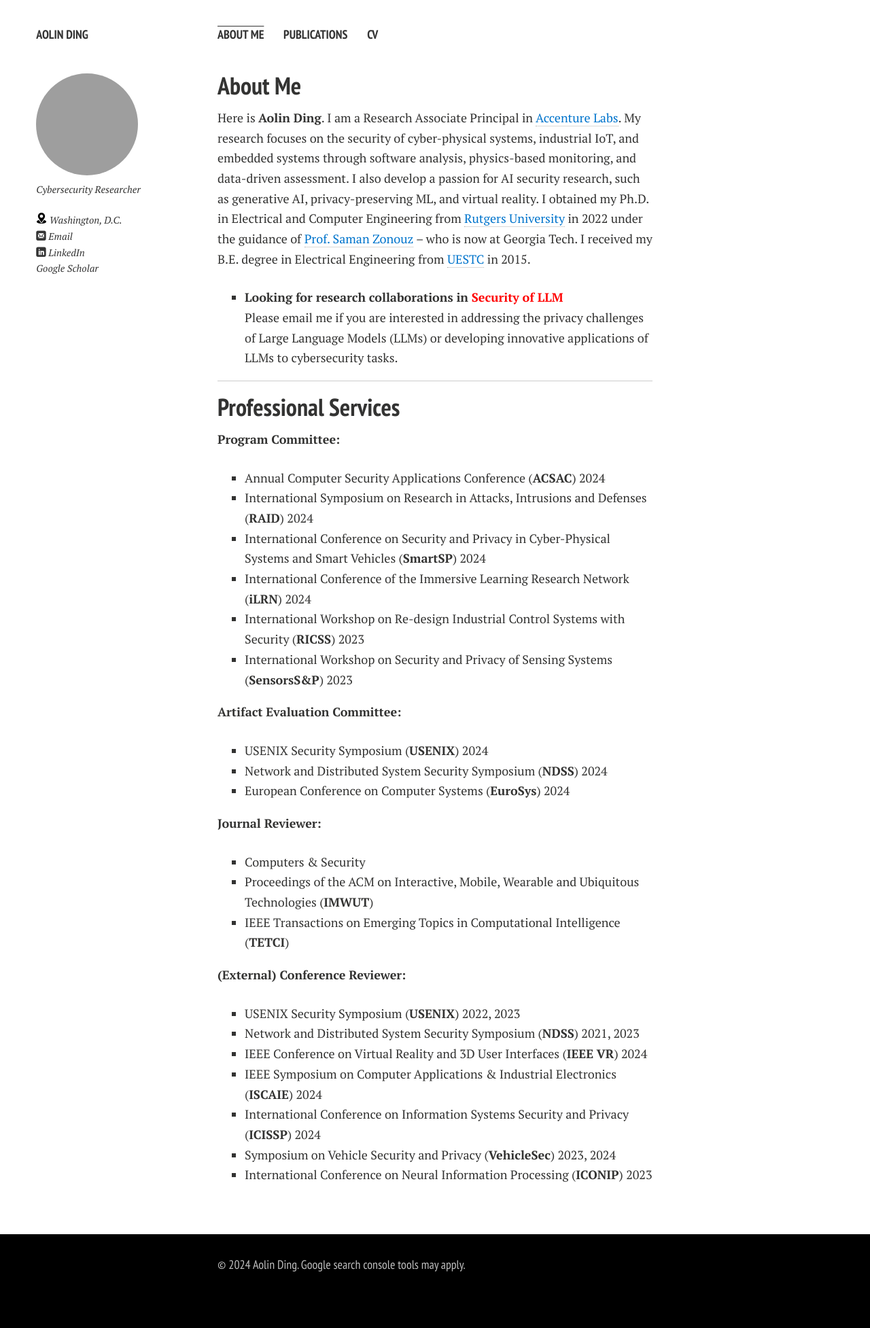
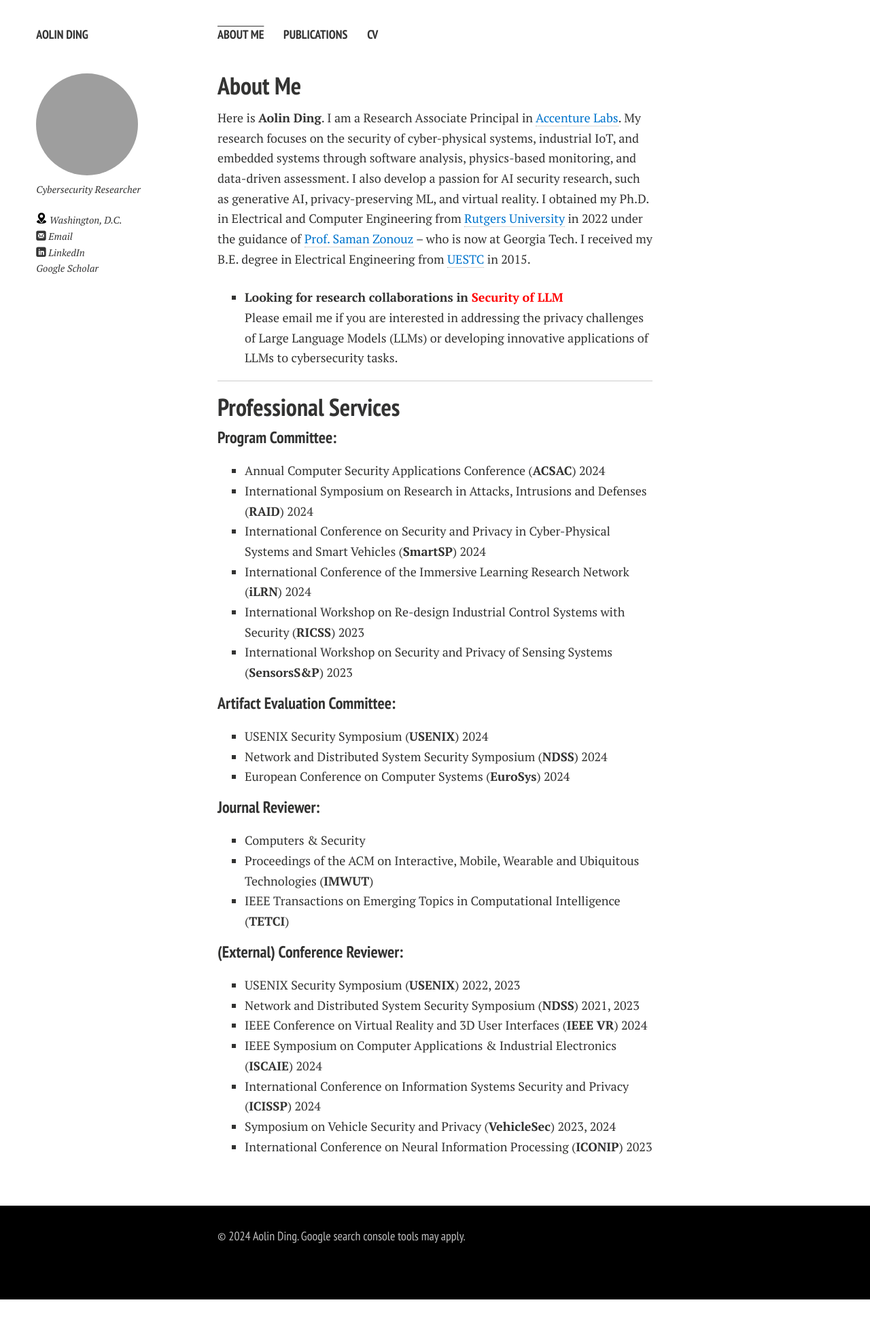
Before and after one commit to aolind/aolind.github.io, a Jekyll site: the page built from index.md, in a window 1280 px wide. Shown: the whole page at 68% size. Built offline with Jekyll 4.4.1, drawn with Linux system fonts in a browser that asks for light colours; nearby versions of some CDN libraries; comment, search, counter and statistics services are not loaded; a style sheet for code colours, icons or effects is not loaded; our own code applies the rules of GitHub Pages for plain Markdown files; after the commit the page ends 1912 px from its top, so only the background shows below that.

Commit message:
Update format

```diff
--- a/index.md
+++ b/index.md
@@ -13,7 +13,7 @@ Please email me if you are interested in addressing the privacy challenges of La
 
 ## Professional Services
 
-**Program Committee:**
+#### Program Committee:
 - Annual Computer Security Applications Conference (**ACSAC**) 2024
 - International Symposium on Research in Attacks, Intrusions and Defenses (**RAID**) 2024
 - International Conference on Security and Privacy in Cyber-Physical Systems and Smart Vehicles (**SmartSP**) 2024
@@ -21,18 +21,18 @@ Please email me if you are interested in addressing the privacy challenges of La
 - International Workshop on Re-design Industrial Control Systems with Security (**RICSS**) 2023
 - International Workshop on Security and Privacy of Sensing Systems (**SensorsS&P**) 2023
 
-**Artifact Evaluation Committee:**
+#### Artifact Evaluation Committee:
 - USENIX Security Symposium (**USENIX**) 2024
 - Network and Distributed System Security Symposium (**NDSS**) 2024
 - European Conference on Computer Systems (**EuroSys**) 2024
 
-**Journal Reviewer:**
+#### Journal Reviewer:
 - Computers & Security
 - Proceedings of the ACM on Interactive, Mobile, Wearable and Ubiquitous Technologies (**IMWUT**)
 - IEEE Transactions on Emerging Topics in Computational Intelligence (**TETCI**)
 
 
-**(External) Conference Reviewer:**
+#### (External) Conference Reviewer:
 - USENIX Security Symposium (**USENIX**) 2022, 2023
 - Network and Distributed System Security Symposium (**NDSS**) 2021, 2023
 - IEEE Conference on Virtual Reality and 3D User Interfaces (**IEEE VR**) 2024
```
